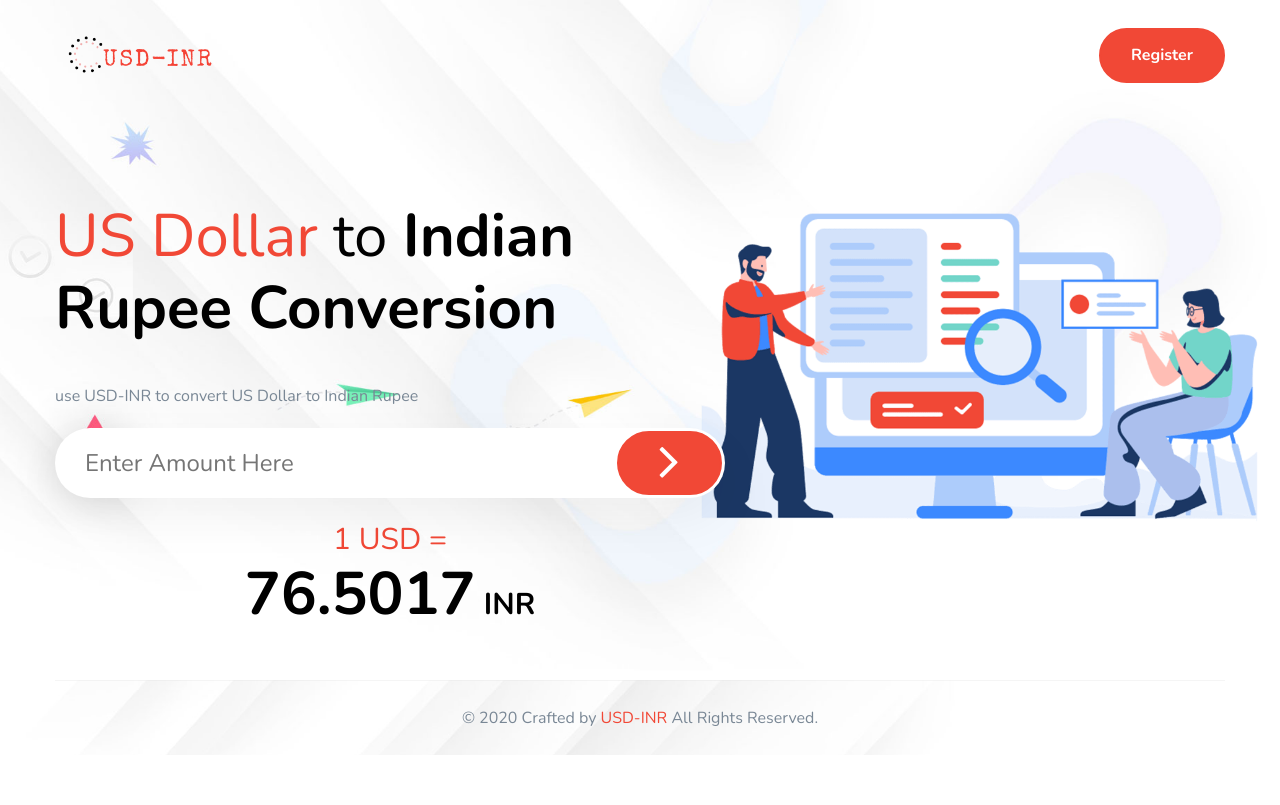
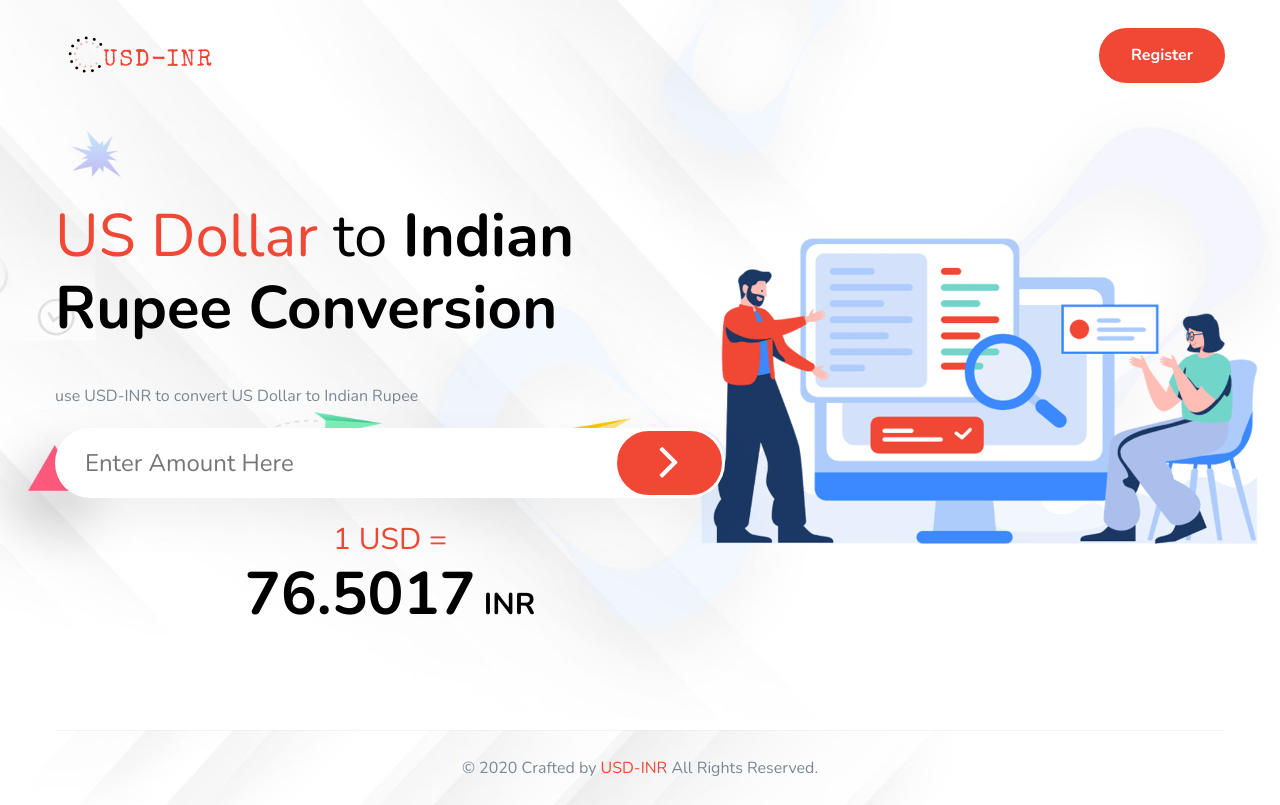
Before and after one commit to Garima935/project_usd-inr, a CodeIgniter app: page /database/ in a window 1280 px wide. Before the commit the page ends 755 px from the top, so only its background shows below. Run offline with CodeIgniter, Linux system fonts and the light colour scheme.

Commit message:
Update welcome_message.php

```diff
--- a/application/views/welcome_message.php
+++ b/application/views/welcome_message.php
@@ -103,7 +103,7 @@
         </div> <!-- navbar area -->
 
         <div id="home" class="header-hero bg_cover d-lg-flex align-items-center" style="background-image: url(assets/images/header-hero.jpg)">
-            <div class="container" style="margin-top: 200px;margin-bottom: 50px;">
+            <div class="container" style="margin-top: 200px;margin-bottom: 100px;">
                 <div class="row">
                     <div class="col-lg-7">
                         <div class="header-hero-content">
```
